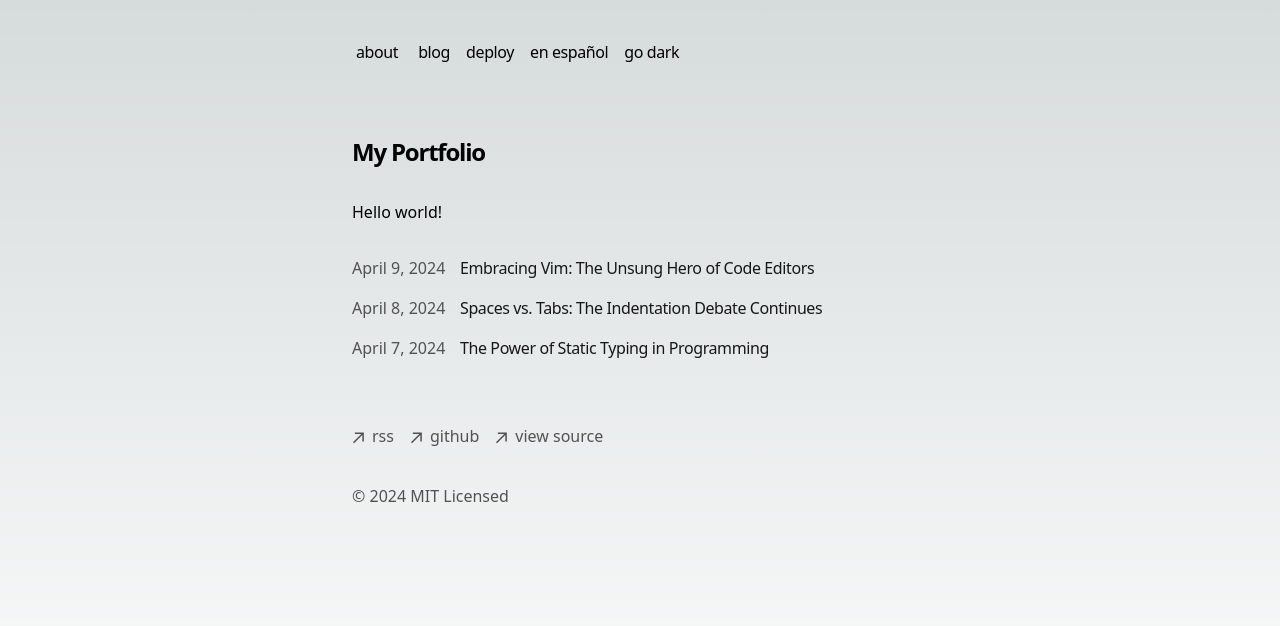
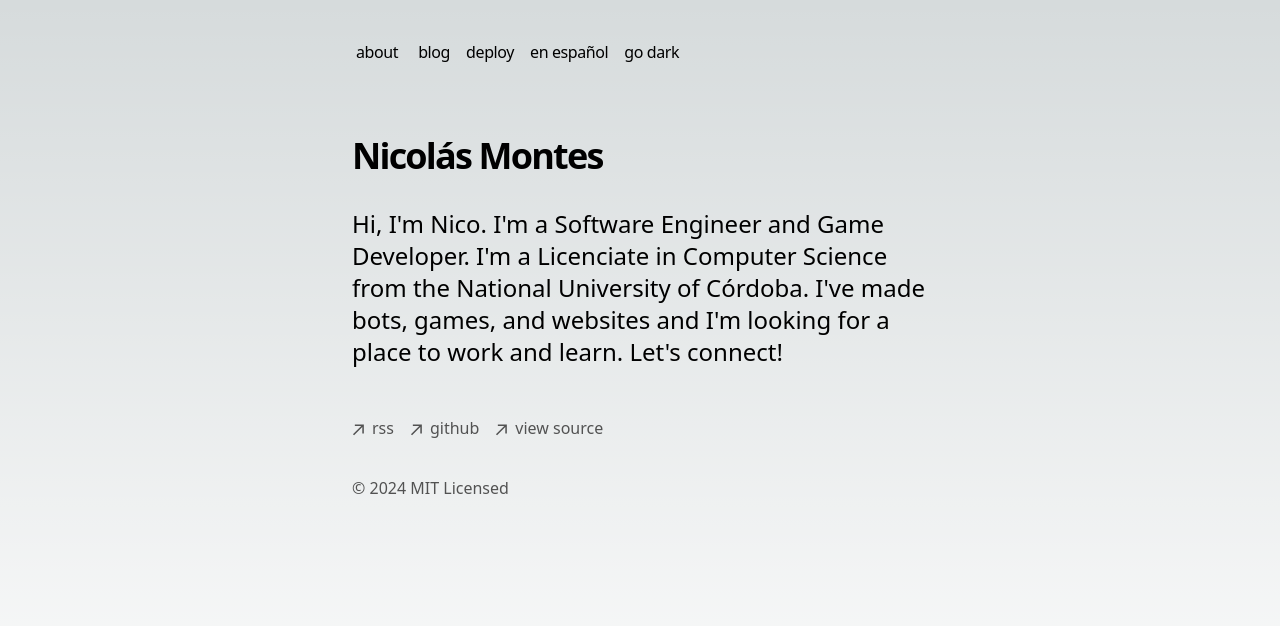
Before and after one commit to Nickneim/portfolio, a Next.js app: page /en in a window 1280 px wide. Shown: the top 626 px of the page. Built offline with nearby package versions, Linux system fonts and the light colour scheme.

Commit message:
update homepage

```diff
--- a/messages/en.json
+++ b/messages/en.json
@@ -1,6 +1,7 @@
 {
     "HomePage": {
-        "title": "Hello world!"
+        "title": "Nicolás Montes",
+        "about": "Hi, I'm Nico. I'm a Software Engineer and Game Developer. I'm a Licenciate in Computer Science from the National University of Córdoba. I've made bots, games, and websites and I'm looking for a place to work and learn. Let's connect!"
     },
     "LocaleSwitcher": {
         "locale": "{locale, select, es {Spanish} en {English} other {Unknown}}",
--- a/messages/es.json
+++ b/messages/es.json
@@ -1,6 +1,7 @@
 {
     "HomePage": {
-        "title": "¡Hola mundo!"
+        "title": "Nicolás Montes",
+        "about": "Hola, soy Nico. Soy un desarrollador de software y Gamedev. Soy un Licenciado en Ciencias de la Computación de la Universidad Nacional de Córdoba. He hecho bots, juegos, y páginas web y estoy buscando un lugar en donde trabajar y aprender. ¡Hablemos!"
     },
     "LocaleSwitcher": {
         "locale": "{locale, select, es {Español} en {Inglés} other {Desconocido}}",
--- a/src/app/[locale]/page.tsx
+++ b/src/app/[locale]/page.tsx
@@ -1,21 +1,23 @@
 import { BlogPosts } from '@/app/components/posts'
-import Description from '@/app/components/description'
+import { unstable_setRequestLocale } from 'next-intl/server';
+import { useTranslations } from 'next-intl';
 
 export default function Page({
   params: {locale}
 } : {
   params: {locale: string};
 }) {
+  unstable_setRequestLocale(locale)
+  const t = useTranslations("HomePage")
 
   return (
     <section>
-      <h1 className="mb-8 text-2xl font-semibold tracking-tighter">
-        My Portfolio
+      <h1 className="mb-8 text-4xl font-semibold tracking-tighter">
+        {t('title')}
       </h1>
-      <Description params={{locale}} />
-      <div className="my-8">
-        <BlogPosts params={{locale}} />
-      </div>
+      <p className="mb-4 text-2xl">
+        {t('about')}
+      </p>
     </section>
   )
 }
--- a/src/app/components/description.tsx
+++ /dev/null
@@ -1,21 +0,0 @@
-"use client"
-
-import { useTranslations } from 'next-intl'
-import { unstable_setRequestLocale } from 'next-intl/server'
-import React from 'react'
-
-export default function Description({params: {locale}}) {
-
-  const t = useTranslations("HomePage")
-
-  return (
-    <p className="mb-4">
-      {t('title')}
-      {/* {`I'm a Vim enthusiast and tab advocate, finding unmatched efficiency in
-      Vim's keystroke commands and tabs' flexibility for personal viewing
-      preferences. This extends to my support for static typing, where its
-      early error detection ensures cleaner code, and my preference for dark
-      mode, which eases long coding sessions by reducing eye strain.`} */}
-    </p>
-  )
-}
```
